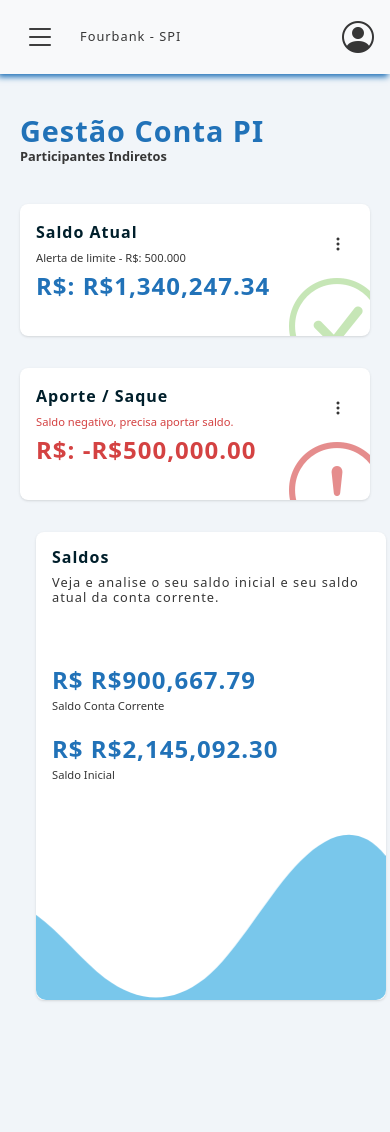
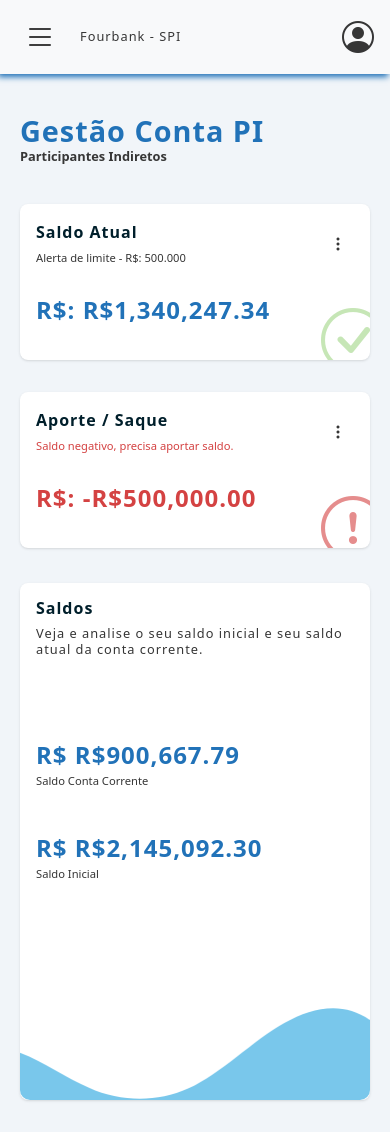
Before and after one commit to jhonatan-costa-deliverit/fourbank-bootstrap-poc, an Angular app: page /dashboard in a window 390 px wide. Before the commit the page ends 1048 px from the top, so only its background shows below. Built offline with nearby package versions, Linux system fonts and the light colour scheme.

Commit message:
feat(saldos): finished the balance cards

```diff
--- a/src/app/components/saldos/saldo-card/saldo-card.component.scss
+++ b/src/app/components/saldos/saldo-card/saldo-card.component.scss
@@ -92,3 +92,18 @@
   }
 
 }
+
+@media only screen and (max-width: 575px) {
+  .balance-box {
+
+    & .balance-value {
+      margin-top: 1.5rem;
+    }
+
+    & .card-warning-icon {
+      transform: translateY(10%);
+      font-size: 4rem;
+    }
+
+  }
+}
--- a/src/app/components/saldos/saldos.component.scss
+++ b/src/app/components/saldos/saldos.component.scss
@@ -71,3 +71,19 @@
 .wave__shape {
   fill: $primary-two;
 }
+
+@media only screen and (max-width: 575px) {
+
+  .balance-withdraw-box {
+    margin: 1.2rem 0 0 0;
+  }
+
+  .wave svg {
+    height: 100px;
+  }
+
+  .balance-withdraw-value {
+    margin-top: 1.5rem;
+  }
+
+}
```
